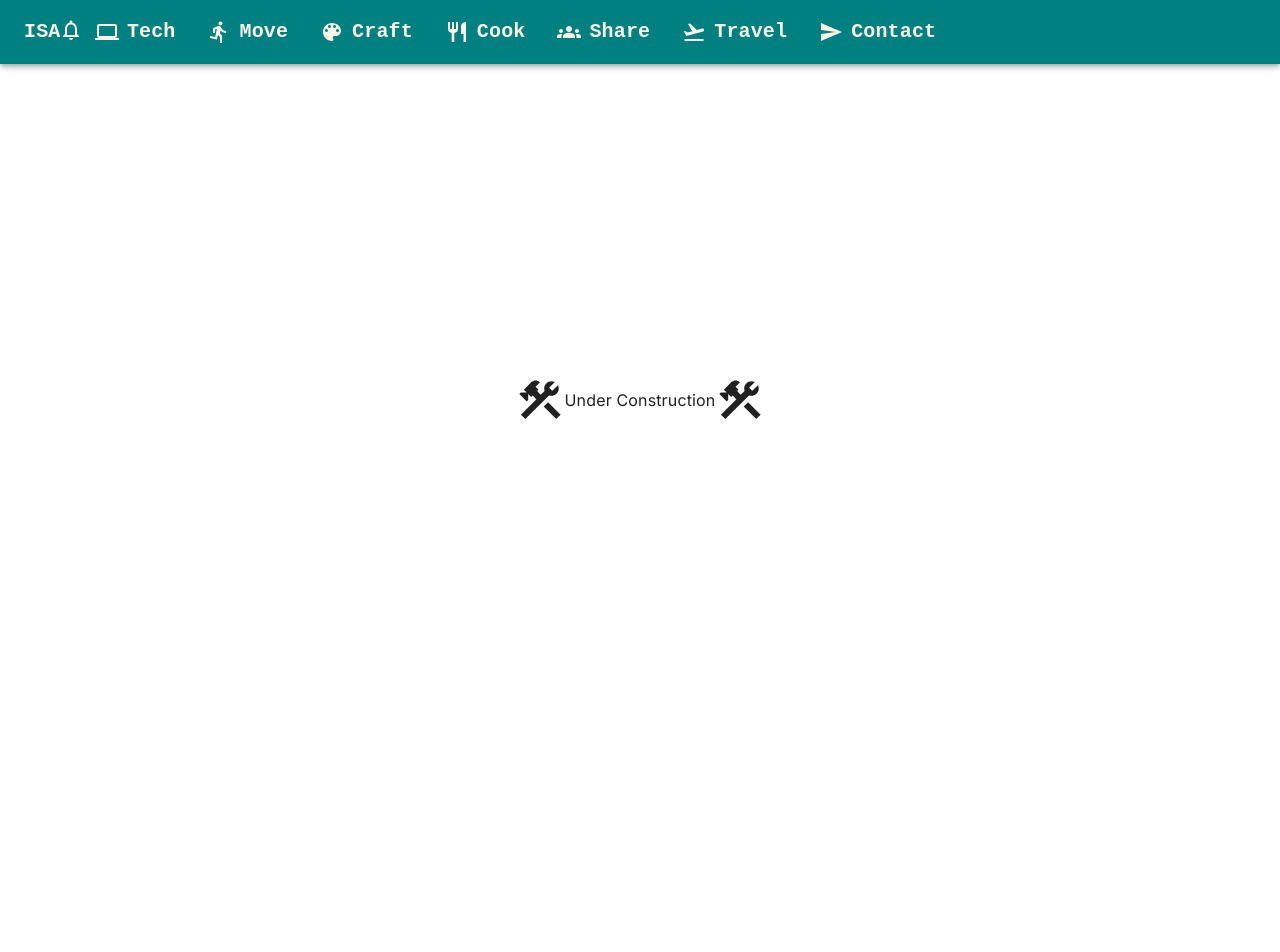
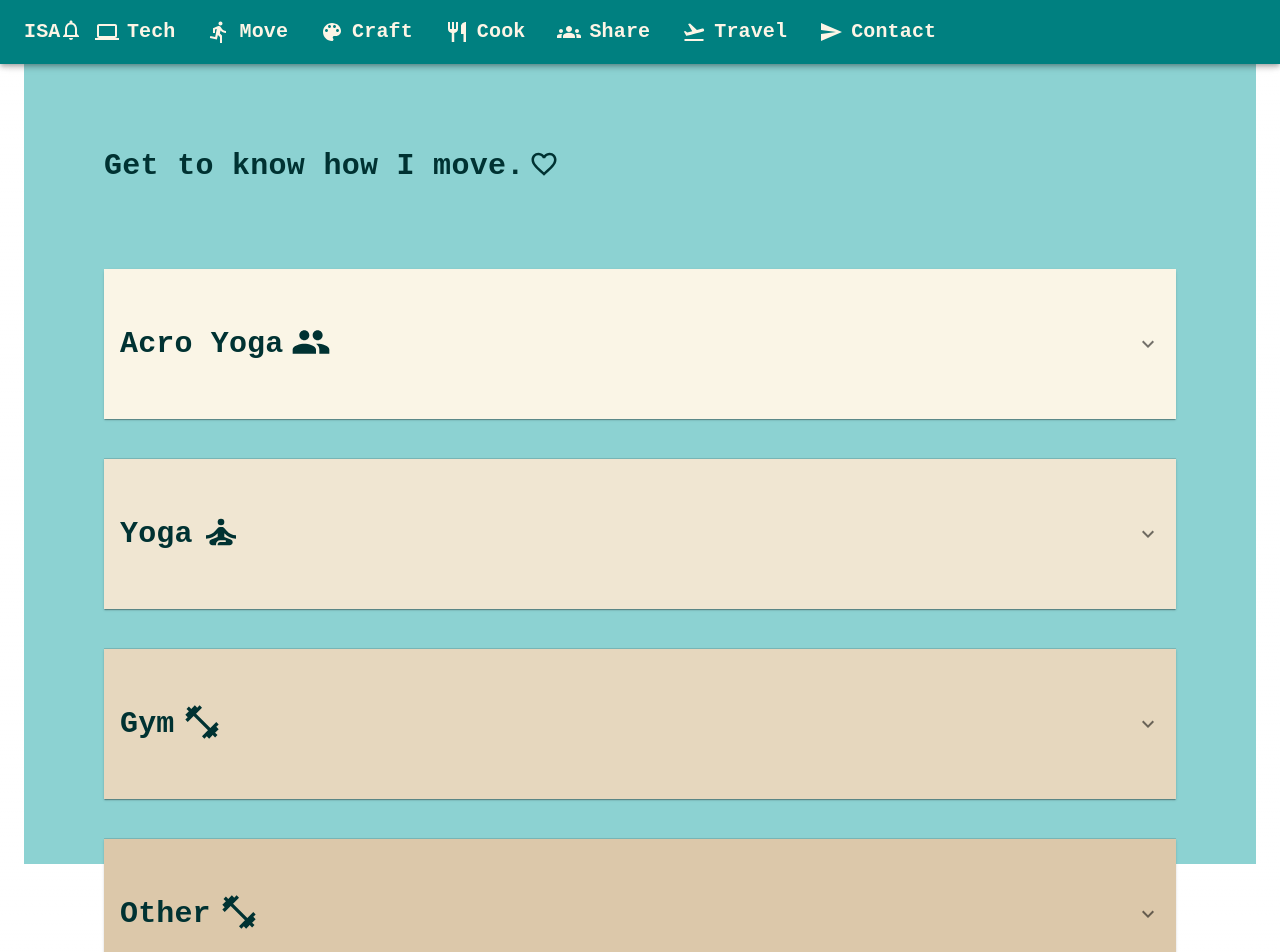
Before and after one commit to isa-be11e/Personal-Site-Front-End, a Next.js app: page /move in a window 1280 px wide. Shown: the top 952 px of the page. Before the commit the page ends 800 px from the top, so only its background shows below. Built offline with nearby package versions, Linux system fonts and the light colour scheme.

Commit message:
add accordion to pages

```diff
--- a/src/app/cook/page.tsx
+++ b/src/app/cook/page.tsx
@@ -4,9 +4,38 @@ import Box from '@mui/material/Box';
 import Grid from '@mui/material/Grid';
 import Container from '@mui/material/Container';
 import UnderConstruction from '../../components/UnderConstruction';
+import MyAccordion from '../../components/MyAccordion'
+import RestaurantIcon from '@mui/icons-material/Restaurant';
+import LiquorIcon from '@mui/icons-material/Liquor';
+
+const topics= [
+  {
+    summary: 'Cooking Class',
+    icon: <RestaurantIcon sx={{ ml: 1, fontSize: {md: 40} }}/>,
+    details: 'Text to be replaced.'
+  },
+  {
+    summary: 'Fermentation',
+    icon: <LiquorIcon sx={{ ml: 1, fontSize: {md: 40} }}/>,
+    details: 'Text to be replaced.'
+  },
+  {
+    summary: 'Other',
+    icon: <RestaurantIcon sx={{ ml: 1, fontSize: {md: 40} }}/>,
+    details: 'Text to be replaced.'
+  },
+  {
+    summary: 'Other',
+    icon: <RestaurantIcon sx={{ ml: 1, fontSize: {md: 40} }}/>,
+    details: 'Text to be replaced.'
+  },
+];
 
 export default function Page() {
   return (
-    <UnderConstruction />
+    <MyAccordion
+      topics={topics}
+      title='This is how I like to have fun with food.'
+    />
   );
 }
--- a/src/app/craft/page.tsx
+++ b/src/app/craft/page.tsx
@@ -4,9 +4,39 @@ import Box from '@mui/material/Box';
 import Grid from '@mui/material/Grid';
 import Container from '@mui/material/Container';
 import UnderConstruction from '../../components/UnderConstruction';
+import MyAccordion from '../../components/MyAccordion'
+import CheckroomIcon from '@mui/icons-material/Checkroom';
+import ColorLensIcon from '@mui/icons-material/ColorLens';
+import GestureIcon from '@mui/icons-material/Gesture';
+
+const topics= [
+  {
+    summary: 'Crochet',
+    icon: <GestureIcon sx={{ ml: 1, fontSize: {md: 40} }}/>,
+    details: 'Text to be replaced.'
+  },
+  {
+    summary: 'Sew',
+    icon: <CheckroomIcon sx={{ ml: 1, fontSize: {md: 40} }}/>,
+    details: 'Text to be replaced.'
+  },
+  {
+    summary: 'Other',
+    icon: <ColorLensIcon sx={{ ml: 1, fontSize: {md: 40} }}/>,
+    details: 'Text to be replaced.'
+  },
+  {
+    summary: 'Other',
+    icon: <ColorLensIcon sx={{ ml: 1, fontSize: {md: 40} }}/>,
+    details: 'Text to be replaced.'
+  },
+];
 
 export default function Page() {
   return (
-    <UnderConstruction />
+    <MyAccordion
+      topics={topics}
+      title='See how I get creative.'
+    />
   );
 }
--- a/src/app/layout.tsx
+++ b/src/app/layout.tsx
@@ -1,8 +1,9 @@
 import type { Metadata } from "next";
 import { Inter } from "next/font/google";
 import "./globals.css";
-import ResponsiveAppBar from "../components/ResponsiveAppBar"
 import MyAppBar from "../components/MyAppBar"
+import Container from "@mui/material/Container";
+import Box from "@mui/material/Box";
 
 const inter = Inter({ subsets: ["latin"] });
 
@@ -18,8 +19,13 @@ export default function RootLayout({
 }>) {
   return (
     <html lang="en">
-      <body className={inter.className}>{children}
+      <body className={inter.className}>
         <MyAppBar/>
+        <Container maxWidth ="xl">
+          <Box sx={{ bgcolor: 'rgb(140,210,210)', height: '100vh'}}>
+            {children}
+          </Box>
+        </Container>
       </body>
     </html>
   );
--- a/src/app/move/page.tsx
+++ b/src/app/move/page.tsx
@@ -4,9 +4,39 @@ import Box from '@mui/material/Box';
 import Grid from '@mui/material/Grid';
 import Container from '@mui/material/Container';
 import UnderConstruction from '../../components/UnderConstruction';
+import MyAccordion from '../../components/MyAccordion'
+import SelfImprovementIcon from '@mui/icons-material/SelfImprovement';
+import FitnessCenterIcon from '@mui/icons-material/FitnessCenter';
+import GroupIcon from '@mui/icons-material/Group';
+
+const topics= [
+  {
+    summary: 'Acro Yoga',
+    icon: <GroupIcon sx={{ ml: 1, fontSize: {md: 40} }}/>,
+    details: 'Text to be replaced.'
+  },
+  {
+    summary: 'Yoga',
+    icon: <SelfImprovementIcon sx={{ ml: 1, fontSize: {md: 40} }}/>,
+    details: 'Text to be replaced.'
+  },
+  {
+    summary: 'Gym',
+    icon: <FitnessCenterIcon sx={{ ml: 1, fontSize: {md: 40} }}/>,
+    details: 'Text to be replaced.'
+  },
+  {
+    summary: 'Other',
+    icon: <FitnessCenterIcon sx={{ ml: 1, fontSize: {md: 40} }}/>,
+    details: 'Text to be replaced.'
+  },
+];
 
 export default function Page() {
   return (
-    <UnderConstruction />
+    <MyAccordion
+      topics={topics}
+      title='Get to know how I move.'
+    />
   );
 }
--- a/src/app/page.tsx
+++ b/src/app/page.tsx
@@ -1,7 +1,5 @@
 import CssBaseline from "@mui/material/CssBaseline";
 import React from "react";
-import Container from "@mui/material/Container";
-import Box from "@mui/material/Box";
 import Grid from "@mui/material/Grid";
 import pic1 from "../../public/IMG_0230.JPG";
 import pic2 from "../../public/IMG_0232.JPG";
@@ -17,8 +15,6 @@ export default function Page() {
   return (
     <React.Fragment>
     <CssBaseline />
-    <Container maxWidth ="xl">
-    <Box sx={{ bgcolor: 'rgb(120,218,218)', height: '100vh',  mt: 8}}>
       <Grid container spacing={4} columns={{ xs: 4, md: 8 }}>
         <Grid item xs={2} md={2} sx={{ display: {xs: 'none', md: 'block'}}}>
           <Image src={pic1} />
@@ -35,11 +31,10 @@ export default function Page() {
       </Grid>
       <Typography sx={{ m: {xs: 5, md: 10}, justifyContent: 'center', fontFamily: 'monospace', fontWeight: 700, color: "rgb(0,50,50)", fontSize: {xs: 20, md: 30} }}>
         Hello! <br />
-        Welcome to  my website where you can find out more about me. Feel free to check out my different interests and book some time with me or send me an email to chat
+        Welcome to  my website where you can find out more about me.
+        Feel free to check out my different interests and book some time with me or send me an email to chat.
         <FavoriteBorderIcon sx={{ mt: -0.5, ml: 0.5, fontSize: {xs: 20, md: 30} }}/>
       </Typography>
-    </Box>
-    </Container>
     </React.Fragment>
   );
 }
--- a/src/app/share/page.tsx
+++ b/src/app/share/page.tsx
@@ -4,9 +4,38 @@ import Box from '@mui/material/Box';
 import Grid from '@mui/material/Grid';
 import Container from '@mui/material/Container';
 import UnderConstruction from '../../components/UnderConstruction';
+import MyAccordion from '../../components/MyAccordion'
+import FoodBankIcon from '@mui/icons-material/FoodBank';
+import GroupsIcon from '@mui/icons-material/Groups';
+
+const topics= [
+  {
+    summary: 'Food Bank',
+    icon: <FoodBankIcon sx={{ ml: 1, fontSize: {md: 40} }}/>,
+    details: 'Text to be replaced.'
+  },
+  {
+    summary: 'Meetups',
+    icon: <GroupsIcon sx={{ ml: 1, fontSize: {md: 40} }}/>,
+    details: 'Text to be replaced.'
+  },
+  {
+    summary: 'Other',
+    icon: <GroupsIcon sx={{ ml: 1, fontSize: {md: 40} }}/>,
+    details: 'Text to be replaced.'
+  },
+  {
+    summary: 'Other',
+    icon: <GroupsIcon sx={{ ml: 1, fontSize: {md: 40} }}/>,
+    details: 'Text to be replaced.'
+  },
+];
 
 export default function Page() {
   return (
-    <UnderConstruction />
+    <MyAccordion
+      topics={topics}
+      title='Find out more about my community involvement.'
+    />
   );
 }
--- a/src/app/tech/page.tsx
+++ b/src/app/tech/page.tsx
@@ -4,9 +4,38 @@ import Box from '@mui/material/Box';
 import Grid from '@mui/material/Grid';
 import Container from '@mui/material/Container';
 import UnderConstruction from '../../components/UnderConstruction';
+import MyAccordion from '../../components/MyAccordion'
+import ComputerIcon from '@mui/icons-material/Computer';
+import StorageIcon from '@mui/icons-material/Storage';
+
+const topics= [
+  {
+    summary: 'Website - Front End',
+    icon: <ComputerIcon sx={{ ml: 1, fontSize: {md: 40} }}/>,
+    details: 'Text to be replaced.'
+  },
+  {
+    summary: 'Website - Back End',
+    icon: <StorageIcon sx={{ ml: 1, fontSize: {md: 40} }}/>,
+    details: 'Text to be replaced.'
+  },
+  {
+    summary: 'Hackathons',
+    icon: <ComputerIcon sx={{ ml: 1, fontSize: {md: 40} }}/>,
+    details: 'Text to be replaced.'
+  },
+  {
+    summary: 'Other',
+    icon: <ComputerIcon sx={{ ml: 1, fontSize: {md: 40} }}/>,
+    details: 'Text to be replaced.'
+  },
+];
 
 export default function Page() {
   return (
-    <UnderConstruction />
+    <MyAccordion
+      topics={topics}
+      title='Find out more about my community involvement.'
+    />
   );
 }
--- a/src/app/travel/page.tsx
+++ b/src/app/travel/page.tsx
@@ -4,9 +4,37 @@ import Box from '@mui/material/Box';
 import Grid from '@mui/material/Grid';
 import Container from '@mui/material/Container';
 import UnderConstruction from '../../components/UnderConstruction';
+import MyAccordion from '../../components/MyAccordion'
+import PublicIcon from '@mui/icons-material/Public';
+
+const topics= [
+  {
+    summary: 'South East Asia',
+    icon: <PublicIcon sx={{ ml: 1, fontSize: {md: 40} }}/>,
+    details: 'Text to be replaced.'
+  },
+  {
+    summary: 'South West USA',
+    icon: <PublicIcon sx={{ ml: 1, fontSize: {md: 40} }}/>,
+    details: 'Text to be replaced.'
+  },
+  {
+    summary: 'Europe',
+    icon: <PublicIcon sx={{ ml: 1, fontSize: {md: 40} }}/>,
+    details: 'Text to be replaced.'
+  },
+  {
+    summary: 'Other',
+    icon: <PublicIcon sx={{ ml: 1, fontSize: {md: 40} }}/>,
+    details: 'Text to be replaced.'
+  },
+];
 
 export default function Page() {
   return (
-    <UnderConstruction />
+    <MyAccordion
+      topics={topics}
+      title='All about my travels.'
+    />
   );
 }
--- /dev/null
+++ b/src/components/MyAccordion.tsx
@@ -0,0 +1,54 @@
+import * as React from 'react';
+import Accordion from '@mui/material/Accordion';
+import AccordionSummary from '@mui/material/AccordionSummary';
+import AccordionDetails from '@mui/material/AccordionDetails';
+import ExpandMoreIcon from '@mui/icons-material/ExpandMore';
+import Box from '@mui/material/Box';
+import Typography from '@mui/material/Typography';
+import FavoriteBorderIcon from '@mui/icons-material/FavoriteBorder';
+import Divider from '@mui/material/Divider';
+
+const bgcolors= ['rgb(250, 245, 230)', 'rgb(240, 230, 210)', 'rgb(230, 215, 190)','rgb(220, 200, 170)'];
+
+export default function MyAccordion(props) {
+  return (
+    <Box>
+      <Typography sx={{ p: {xs: 5, md: 10}, justifyContent: 'center', fontFamily: 'monospace', fontWeight: 700, color: "rgb(0,50,50)", fontSize: {xs: 20, md: 30} }}>
+        {props.title}
+        <FavoriteBorderIcon sx={{ mt: -0.5, ml: 0.5, fontSize: {xs: 20, md: 30} }}/>
+      </Typography>
+      {props.topics.map((topic, index) => (
+        <Accordion
+          key={index}
+          sx={{ mx: {xs: 0, md:10},
+            mb: {xs: 1, md: 5},
+            fontFamily: 'monospace',
+            color: "rgb(0,50,50)",
+          }}
+        >
+          <AccordionSummary
+            expandIcon={<ExpandMoreIcon />}
+            aria-controls="panel1-content"
+            id="panel1-header"
+            sx={{ bgcolor: bgcolors[index],
+              fontWeight: 700,
+              fontSize: {xs: 20, md: 30},
+              height: {xs: 100, md: 150}
+            }}
+          >
+            {topic.summary}
+            {topic.icon}
+          </AccordionSummary>
+          <AccordionDetails sx={{ bgcolor: bgcolors[index], fontSize: {xs: 15, md: 20 }}}>
+            <Divider />
+            {topic.details}<br />
+            {topic.details}<br />
+            {topic.details}<br />
+            {topic.details}<br />
+            {topic.details}<br />
+          </AccordionDetails>
+        </Accordion>
+      ))}
+    </Box>
+  );
+}
--- a/src/components/MyAppBar.tsx
+++ b/src/components/MyAppBar.tsx
@@ -70,7 +70,7 @@ export default function MyAppBar(props: Props) {
   return (
     <Box sx={{ display: 'flex'}}>
       <CssBaseline />
-      <AppBar component="nav" sx={{ bgcolor: "Teal" }}>
+      <AppBar position="sticky" component="nav" sx={{ bgcolor: "Teal" }}>
         <Toolbar>
           <IconButton
             color="inherit"
```
